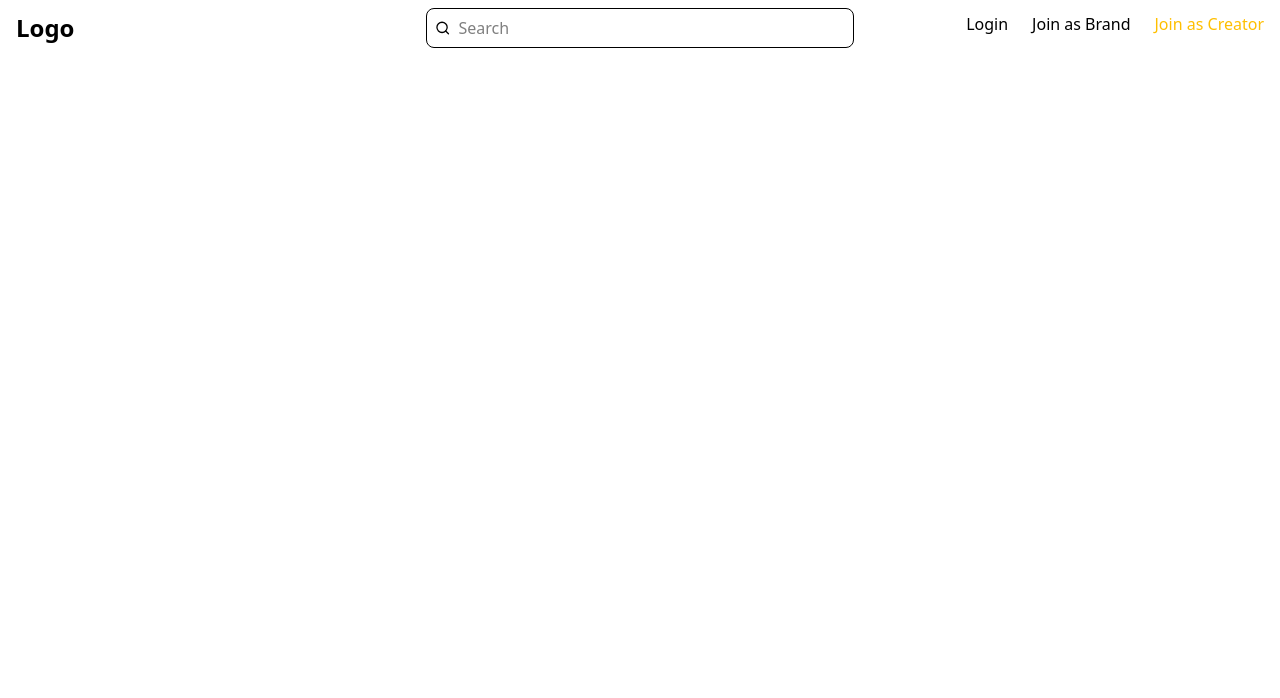
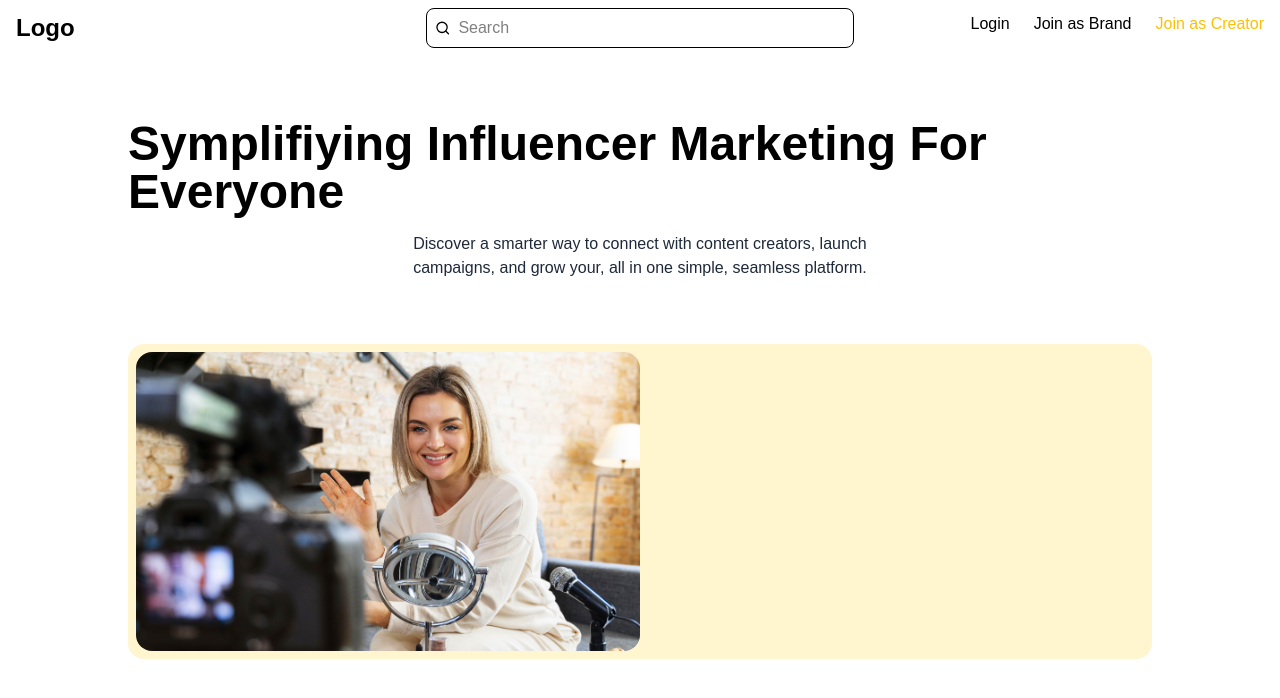
Before and after one commit to shabinx30/Collabify, a React (Vite) app in the folder frontend/: page / in a window 1280 px wide. Shown: the top 698 px of the page. Built offline with nearby package versions, Linux system fonts and the light colour scheme.

Commit message:
feat: Hero section added

```diff
--- a/frontend/src/App.tsx
+++ b/frontend/src/App.tsx
@@ -1,9 +1,11 @@
 import NavBar from "./components/NavBar";
+import Hero from "./components/Hero";
 
 function App() {
 
     return <>
         <NavBar />
+        <Hero />
     </>;
 }
 
--- /dev/null
+++ b/frontend/src/components/Hero.tsx
@@ -0,0 +1,18 @@
+const Hero = () => {
+    return (
+        <div className="w-full bg-white flex flex-col items-center px-[8em] pt-[4em]">
+            <h1 className="text-black text-5xl font-semibold">
+                Symplifiying Influencer Marketing For Everyone
+            </h1>
+            <p className="text-gray-800 mt-[1em] w-[50%] text-center">
+                Discover a smarter way to connect with content creators, launch
+                campaigns, and grow your, all in one simple, seamless platform.
+            </p>
+            <div className="bg-[#FFF5CF] w-full p-2 rounded-2xl my-[4em]">
+                <img className="w-[50%] saturate-[125%] rounded-2xl" src="/images/vlog.jpg" alt="hero.png" />
+            </div>
+        </div>
+    );
+};
+
+export default Hero;
--- a/frontend/src/index.css
+++ b/frontend/src/index.css
@@ -1,10 +1,7 @@
 @import "tailwindcss";
 
+
 :root {
-  font-family: system-ui, Avenir, Helvetica, Arial, sans-serif;
-  line-height: 1.5;
-  font-weight: 400;
-
     font-synthesis: none;
     text-rendering: optimizeLegibility;
     -webkit-font-smoothing: antialiased;
@@ -22,10 +19,10 @@
     }
 }
 
-
 body {
     margin: 0;
     padding: 0;
     color: var(--foreground);
     background-color: var(--background);
+    font-family: Arial, Helvetica, sans-serif;
 }
```
Also changed, not shown: frontend/public/images/vlog.jpg (added). Lines whose indentation alone changed are shown as unchanged.
